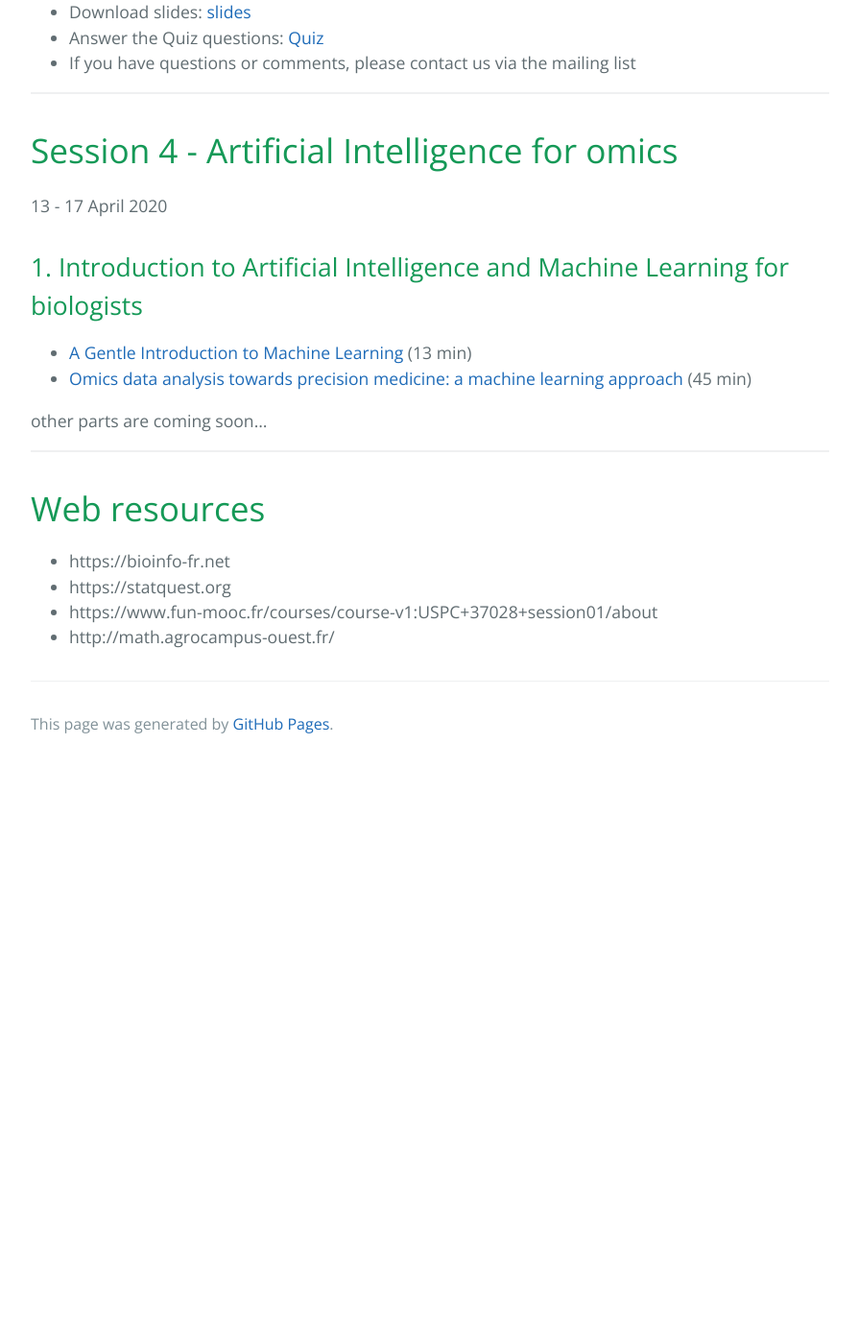
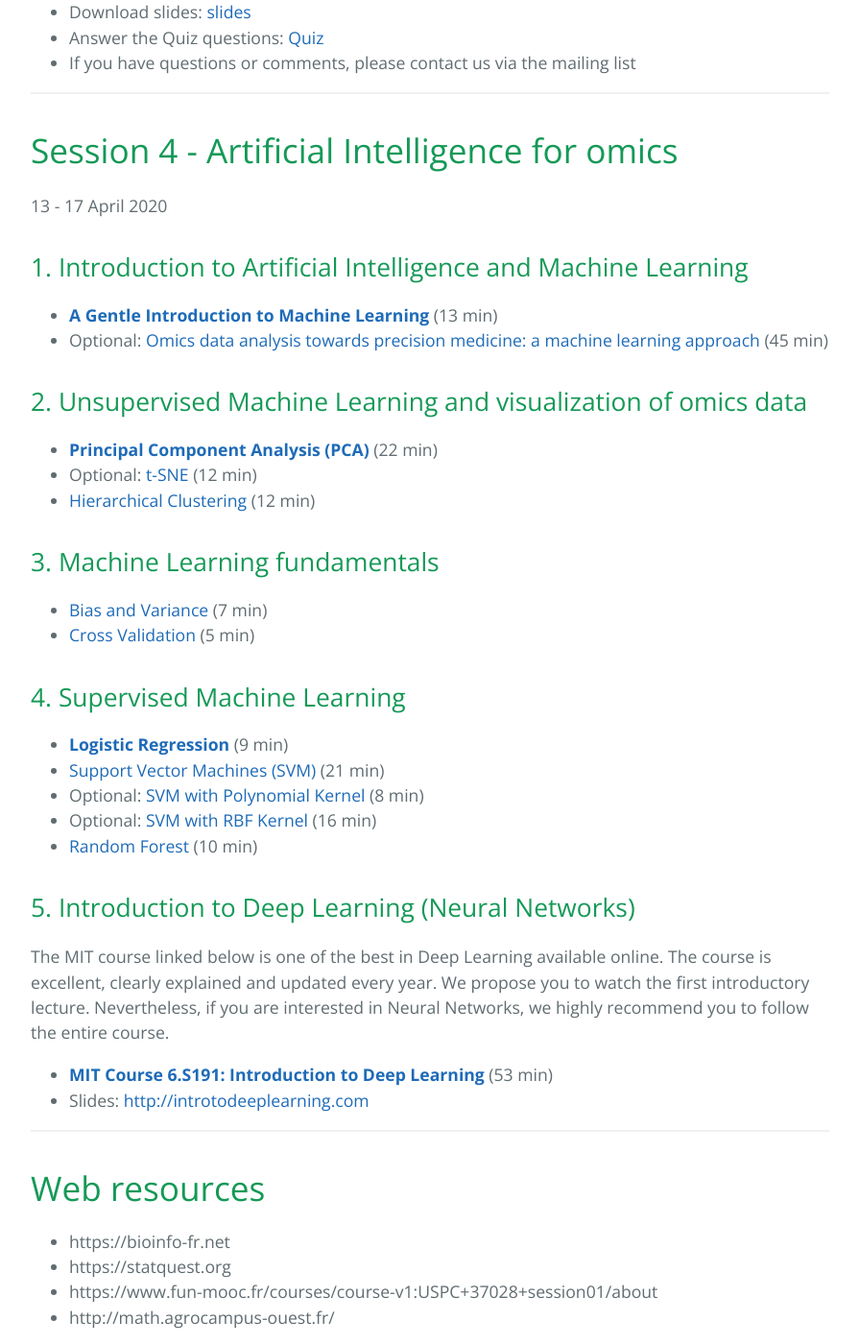
Before and after one commit to epimed/epimed.github.io, a Jekyll site: the page built from index.md, in a window 1280 px wide and 1400 px high, scrolled down 1782 px. Shown: the whole window at 96% size, without its empty margins (192-1087 px from the left). Built offline with Jekyll 4.4.1, drawn with Linux system fonts in a browser that asks for light colours; before the commit the page ends 2580 px from its top, so only the background shows below that.

Commit message:
Update session 4

```diff
--- a/index.md
+++ b/index.md
@@ -64,11 +64,32 @@ In this session, we would like to share with you some tools that we developed to
 
 13 - 17 April 2020
 
-## 1. Introduction to Artificial Intelligence and Machine Learning for biologists
-* <a href="https://www.youtube.com/watch?v=Gv9_4yMHFhI" target="_blank">A Gentle Introduction to Machine Learning</a> (13 min)
-* <a href="https://www.youtube.com/watch?v=mWlxpvsli0s" target="_blank">Omics data analysis towards precision medicine: a machine learning approach</a> (45 min)
+## 1. Introduction to Artificial Intelligence and Machine Learning
+* <a href="https://www.youtube.com/watch?v=Gv9_4yMHFhI" target="_blank">**A Gentle Introduction to Machine Learning**</a> (13 min)
+* Optional: <a href="https://www.youtube.com/watch?v=mWlxpvsli0s" target="_blank">Omics data analysis towards precision medicine: a machine learning approach</a> (45 min)
 
-other parts are coming soon...
+## 2. Unsupervised Machine Learning and visualization of omics data
+* <a href="https://www.youtube.com/watch?v=FgakZw6K1QQ" target="_blank">**Principal Component Analysis (PCA)**</a> (22 min)
+* Optional: <a href="https://www.youtube.com/watch?v=NEaUSP4YerM" target="_blank">t-SNE</a> (12 min)
+* <a href="https://www.youtube.com/watch?v=7xHsRkOdVwo" target="_blank">Hierarchical Clustering</a> (12 min)
+
+## 3. Machine Learning fundamentals
+* <a href="https://www.youtube.com/watch?v=EuBBz3bI-aA" target="_blank">Bias and Variance</a> (7 min)
+* <a href="https://www.youtube.com/watch?v=fSytzGwwBVw" target="_blank">Cross Validation</a> (5 min)
+
+## 4. Supervised Machine Learning
+* <a href="https://www.youtube.com/watch?v=yIYKR4sgzI8" target="_blank">**Logistic Regression**</a> (9 min)
+* <a href="https://www.youtube.com/watch?v=efR1C6CvhmE" target="_blank">Support Vector Machines (SVM)</a> (21 min)
+* Optional: <a href="https://www.youtube.com/watch?v=Toet3EiSFcM" target="_blank">SVM with Polynomial Kernel</a> (8 min)
+* Optional: <a href="https://www.youtube.com/watch?v=Qc5IyLW_hns" target="_blank">SVM with RBF Kernel</a> (16 min)
+* <a href="https://www.youtube.com/watch?v=J4Wdy0Wc_xQ" target="_blank">Random Forest</a> (10 min)
+
+## 5. Introduction to Deep Learning (Neural Networks)
+
+The MIT course linked below is one of the best in Deep Learning available online. The course is excellent, clearly explained and updated every year. We propose you to watch the first introductory lecture. Nevertheless, if you are interested in Neural Networks, we highly recommend you to follow the entire course.
+
+* <a href="https://www.youtube.com/watch?v=njKP3FqW3Sk" target="_blank">**MIT Course 6.S191: Introduction to Deep Learning**</a> (53 min)
+* Slides: <a href="http://introtodeeplearning.com" target="_blank">http://introtodeeplearning.com</a>
 
 * * *
 
```
